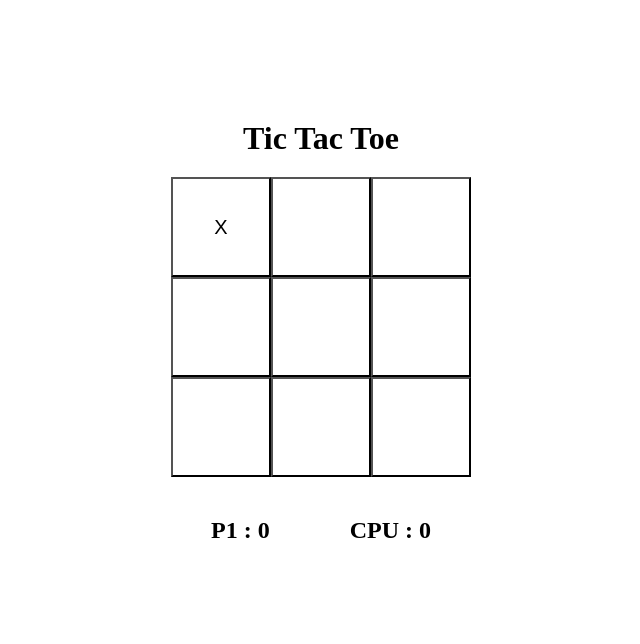
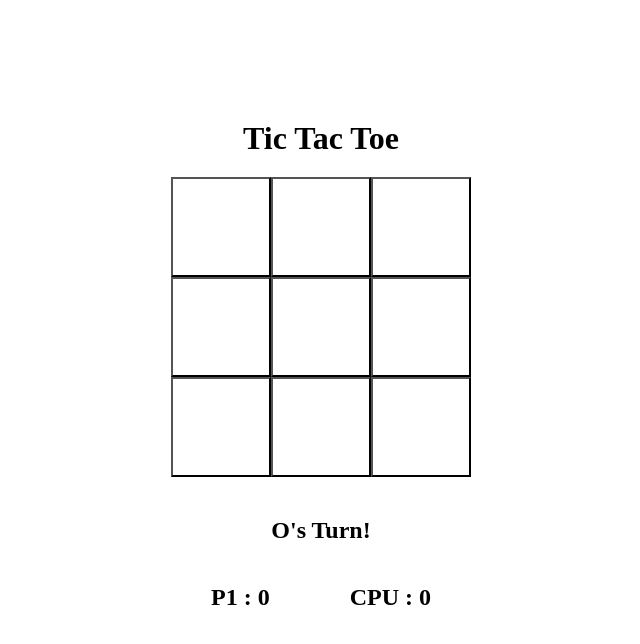
Before and after one commit to bryanfong-dev-old/tic-tac-toe, a React (Vite) app: page / in a window 1280 px wide. Shown: the top 644 px of the page, without its empty margins (319-959 px from the left). Built offline with nearby package versions, Linux system fonts and the light colour scheme.

Commit message:
added a message for winner and turn

```diff
--- a/src/actions/actionTypes.js
+++ b/src/actions/actionTypes.js
@@ -9,3 +9,4 @@
 
 export const PLACE_MOVE = "PLACE_MOVE";
 export const CHECK_WINNER = "CHECK_WINNER";
+export const CHECK_FOR_DRAW = "CHECK_FOR_DRAW";
--- a/src/actions/actions.js
+++ b/src/actions/actions.js
@@ -16,5 +16,9 @@ export const placeMove = (index) => ({
 })
 
 export const checkWinner = () => ({
-  type: types.CHECK_WINNER
+  type: types.CHECK_WINNER,
 })
+
+export const checkForDraw = () => ({
+  type: types.CHECK_FOR_DRAW,
+})
--- /dev/null
+++ b/src/components/GameMessage.jsx
@@ -0,0 +1,16 @@
+/**
+ * ************************************
+ *
+ * @module  GameMessage
+ * @description presentation component that displays which player wins or tie
+ *
+ * ************************************
+ */
+
+import React from 'react';
+
+const GameMessage = ({ message }) => (
+  <h2>{message}</h2>
+)
+
+export default GameMessage;
--- a/src/containers/BoardContainer.jsx
+++ b/src/containers/BoardContainer.jsx
@@ -19,12 +19,14 @@ const mapStateToProps = store => ({
 const mapDispatchToProps = dispatch => ({
   placeMove: (index) => dispatch(actions.placeMove(index)),
   checkWinner: () => dispatch(actions.checkWinner()),
+  checkForDraw: () => dispatch(actions.checkForDraw()),
 })
 
 class BoardContainer extends React.Component {
 
   componentDidUpdate() {
     this.props.checkWinner();
+    this.props.checkForDraw();
   }
 
   render({ board, placeMove } = this.props) {
--- a/src/containers/ScoreContainer.jsx
+++ b/src/containers/ScoreContainer.jsx
@@ -10,20 +10,32 @@
 import React from 'react';
 import { connect } from 'react-redux';
 import Score from '../components/Score';
+import GameMessage from '../components/GameMessage';
 
 const mapStateToProps = store => (
   {
     p1: store.score.p1,
     cpu: store.score.cpu,
+    winner: store.game.winner,
+    turn: store.game.turn,
   }
 )
 
+
 class ScoreContainer extends React.Component {
-  render({ p1, cpu } = this.props) {
+  render({ p1, cpu, winner, turn } = this.props) {
     return (
-      <div id="score">
-        <Score name="P1" score={p1} />
-        <Score name="CPU" score={cpu} />
+      <div id="game-info">
+        <div id="message">
+          {winner === "X" && <GameMessage message="X Wins!" />}
+          {winner === "O" && <GameMessage message="O Wins!" />}
+          {winner === "Tie" && <GameMessage message="Tie Game!" />}
+          {winner === "" && <GameMessage message={turn + '\'s Turn!'} />}
+        </div>
+        <div id="score">
+          <Score name="P1" score={p1} />
+          <Score name="CPU" score={cpu} />
+        </div>
       </div>
     );
   }
--- a/src/reducers/gameReducer.js
+++ b/src/reducers/gameReducer.js
@@ -10,10 +10,11 @@
 import * as types from '../actions/actionTypes';
 
 const initialState = {
-  board: ['X', '', '', '', '', '', '', '', ''],
+  board: ['', '', '', '', '', '', '', '', ''],
   active: true,
   turn: 'O',
   winner: '',
+  moves: 0,
 }
 
 const winCombos = [[0, 1, 2],
@@ -48,13 +49,14 @@ const gameReducer = (state = initialState, action) => {
       if (newState.board[index] === '' && state.active) {
         newState.board[index] = state.turn
         newState.turn = newState.turn === 'O' ? "X" : "O";
+        newState.moves += 1;
+        console.log(newState);
         return newState;
       } else {
         return state;
       }
 
     case types.CHECK_WINNER:
-      // newState = JSON.parse(JSON.stringify(state));
       if (checkWinner(state.board)) {
         if (checkWinner(state.board) === "X") {
           return { ...state, winner: "X", active: false }
@@ -65,6 +67,11 @@ const gameReducer = (state = initialState, action) => {
         return state;
       }
 
+    case types.CHECK_FOR_DRAW:
+      if (state.moves === 9) {
+        return { ...state, winner: "Tie", active: false }
+      }
+
     default:
       return state;
   }
--- a/styles.css
+++ b/styles.css
@@ -27,9 +27,14 @@ body {
   flex-wrap: wrap;
 }
 
-#score {
+#game-info {
   width: 300px;
   margin: 20px;
+  display: flex;
+  flex-direction: column;
+}
+
+#score {
   display: flex;
   justify-content: space-around;
 }
```
